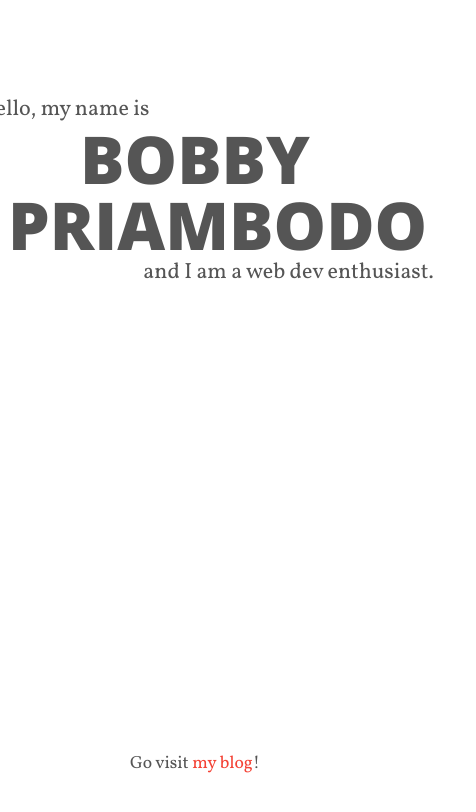
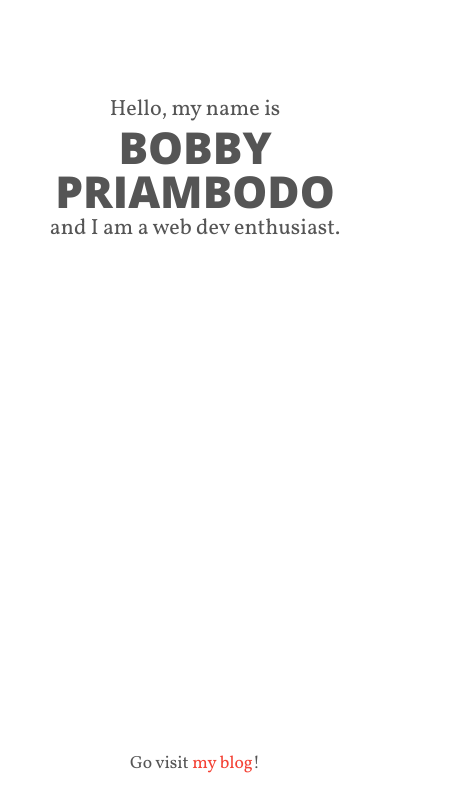
Before and after one commit to bobbypriam/old-bobbypriambodo.github.io, a website: page index.html in a window 390 px wide. Shown: the whole page, 476 px wide, since content can reach past the window. Drawn offline with nearby package versions, Linux system fonts and the light colour scheme.

Commit message:
Fix mobile view

```diff
--- a/src/style.scss
+++ b/src/style.scss
@@ -59,6 +59,17 @@ header {
       left: 25%;
     }
   }
+
+  @media (max-width: 710px) {
+    h1 {
+      font-size: 2em;
+    }
+
+    p:first-child,
+    p:last-child {
+      left: 0;
+    }
+  }
 }
 
 footer {
```
Also changed, not shown: dist/style.css, 1 other file.
